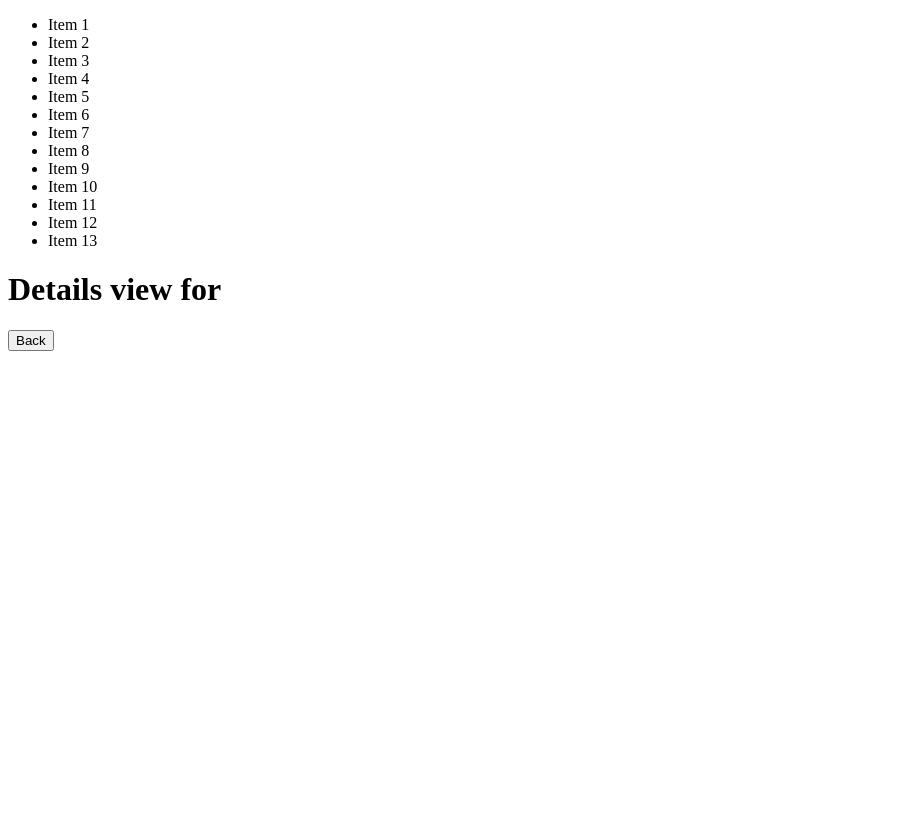
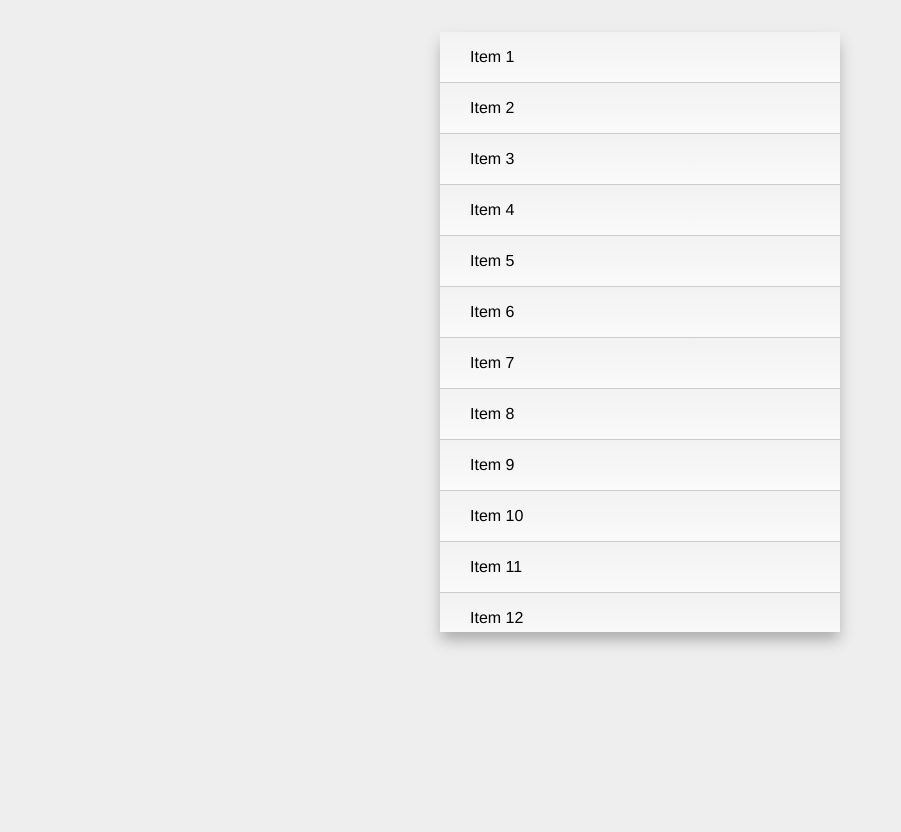
Before and after one commit to maheshoz/css-layouts, a plain HTML site: page dynamic-lists/index.html in a window 1280 px wide. Shown: the whole page, without its empty margins (0-901 px from the left). Before the commit the page ends 800 px from the top, so only its background shows below. Drawn offline with Linux system fonts and the light colour scheme.

Commit message:
add js css

```diff
--- a/dynamic-lists/index.html
+++ b/dynamic-lists/index.html
@@ -4,6 +4,7 @@
   <meta charset="UTF-8">
   <meta name="viewport" content="width=device-width, initial-scale=1.0">
   <title>Dynamic list</title>
+  <link rel="stylesheet" href="./style.css">
 </head>
 <body>
   <div class="container">
@@ -22,6 +23,12 @@
         <li class="list-item">Item 11</li>
         <li class="list-item">Item 12</li>
         <li class="list-item">Item 13</li>
+        <li class="list-item">Item 14</li>
+        <li class="list-item">Item 15</li>
+        <li class="list-item">Item 16</li>
+        <li class="list-item">Item 17</li>
+        <li class="list-item">Item 18</li>
+        <li class="list-item">Item 19</li>
 
       </ul>
     </div>
@@ -30,5 +37,7 @@
       <button class="back-button">Back</button>
     </div>
   </div>
+
+  <script src="./script.js"></script>
 </body>
 </html>
--- a/dynamic-lists/script.js
+++ b/dynamic-lists/script.js
@@ -0,0 +1,16 @@
+function onViewChange(evt) {
+  container.classList.toggle('view-change');
+
+  if (evt.currentTarget.classList.contains('list-item'))
+    itemName.textContent = evt.currentTarget.textContent;
+}
+
+var container = document.querySelector('.container');
+var itemName = document.querySelector('.item-name');
+var backButton = document.querySelector('.back-button');
+var listItems = document.querySelectorAll('.list li');
+for (var i = 0; i < listItems.length; i++) {
+  listItems[i].addEventListener('click', onViewChange, false);
+}
+
+backButton.addEventListener('click', onViewChange);
--- a/dynamic-lists/style.css
+++ b/dynamic-lists/style.css
@@ -0,0 +1,72 @@
+html, body {
+  width: 100%;
+  height: 100%;
+  margin: 0;
+  padding: 0;
+  background-color: #eee;
+  font-family: 'Helvetica', 'Arial', sans-serif;
+}
+
+.container {
+  width: 100%;
+  height: 100%;
+  max-width: 400px;
+  max-height: 600px;
+  margin: 0 auto;
+  box-shadow: 0px 9px 14px -1px #acacac;
+  overflow: hidden;
+  position: relative;
+  margin-top: 2rem;
+}
+
+.view {
+  will-change: transform;
+  width: 100%;
+  position: absolute;
+  left: 0;
+  top: 0;
+  transition: -webkit-transform 0.3s cubic-bezier(0.465, 0.183, 0.153, 0.946);
+  transition: transform 0.3s cubic-bezier(0.465, 0.183, 0.153, 0.946);
+}
+
+.list-view {
+  height: 100%;
+  width: 100%;
+  position: relative;
+  overflow: scroll;
+  -webkit-overflow-scrolling: touch;
+  overflow-x: hidden;
+}
+
+.details-view {
+  -webkit-transform: translateX(100%);
+  transform: translateX(100%);
+
+  box-sizing: border-box;
+  padding: 30px;
+}
+
+.view-change .list-view {
+  -webkit-transform: translateX(-100%);
+  transform: translateX(-100%);
+}
+
+.view-change .details-view {
+  -webkit-transform: translateX(0);
+  transform: translateX(0);
+}
+
+.list {
+  list-style: none;
+  padding: 0;
+  margin: 0;
+}
+
+.list li {
+  box-sizing: border-box;
+  line-height: 50px;
+  padding: 0 30px;
+  border-bottom: 1px solid #CCC;
+  /* background: linear-gradient(to bottom, #FFF, #FAFAFA); */
+  background: linear-gradient(to bottom, #f2f2f2, #fafafa);
+}
```
